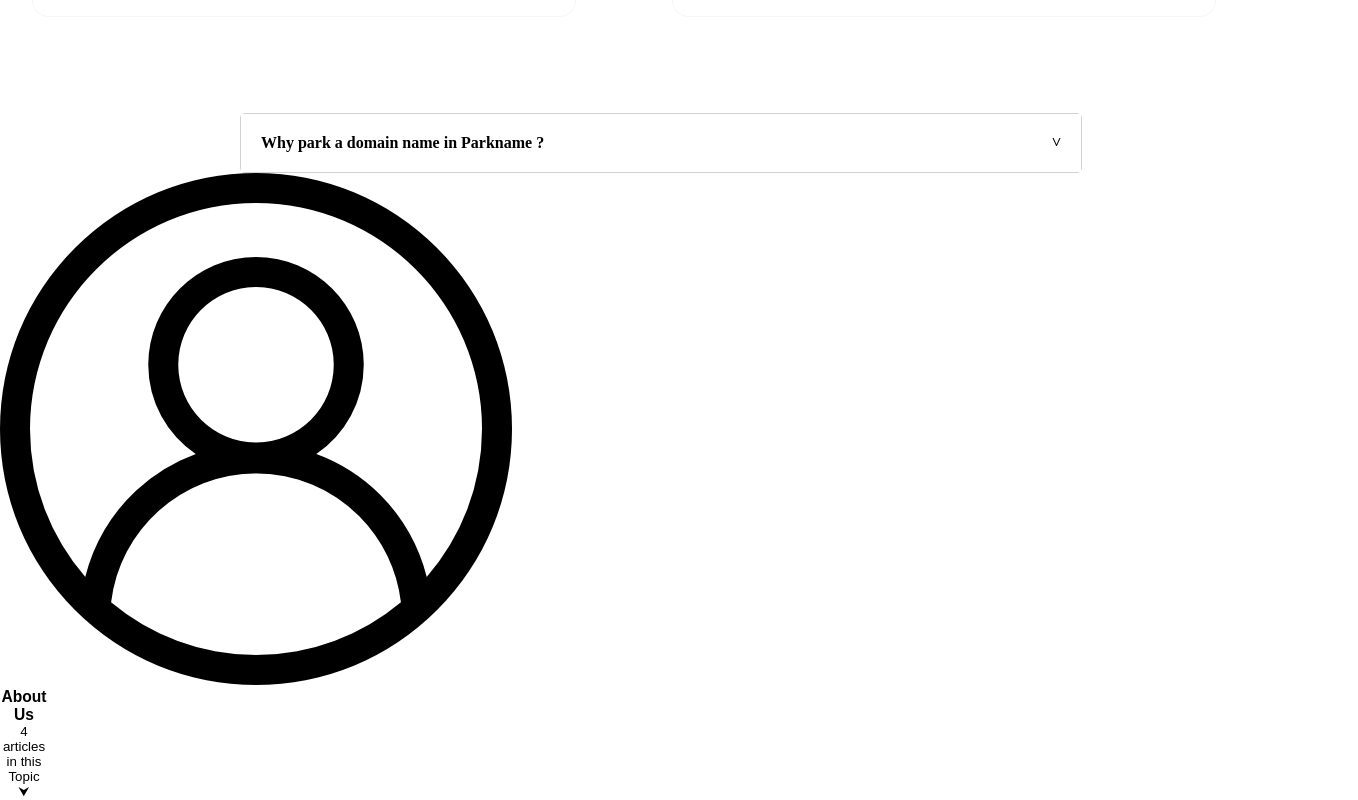
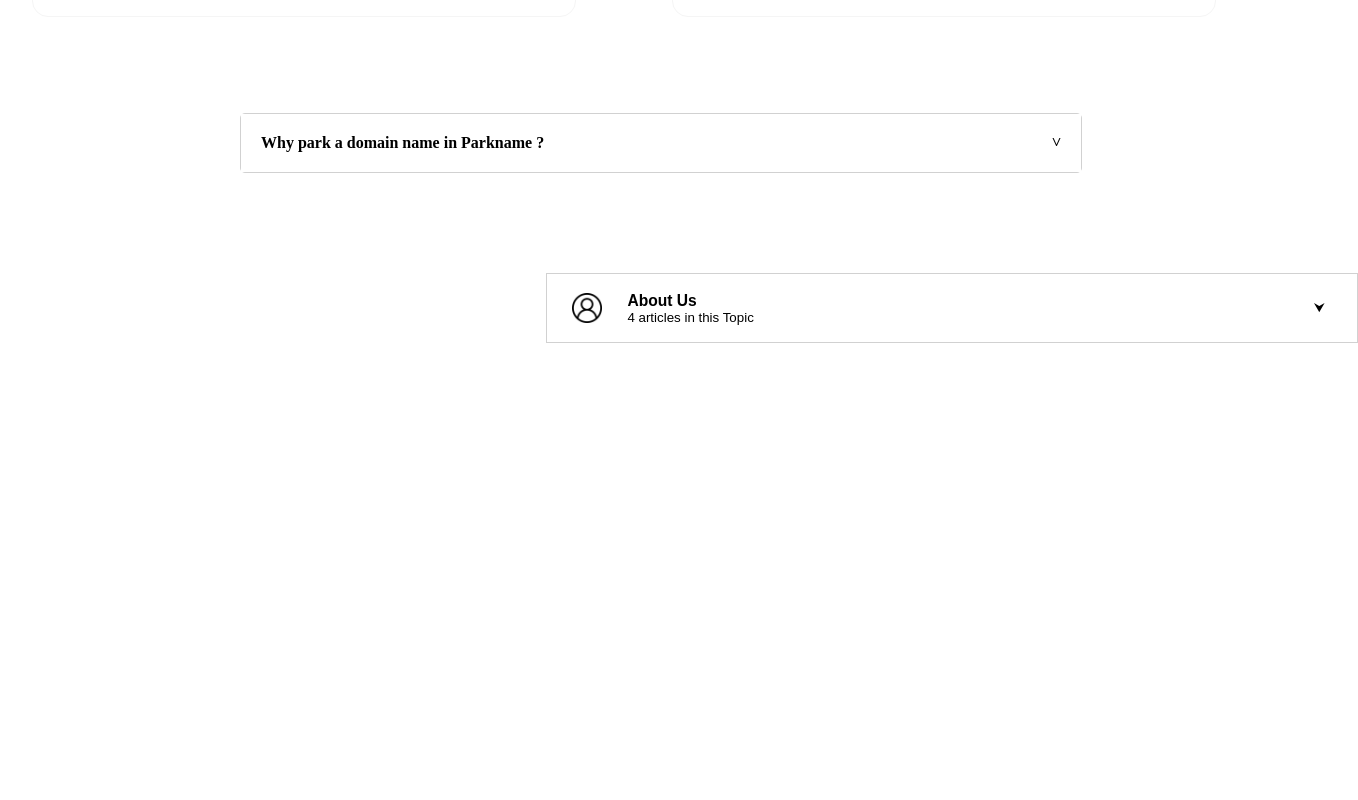
Before and after one commit to endrithashani/secondtask, a React (Create React App) app: page / in a window 1280 px wide. Shown: the part 1585-2385 px from the top of the page, 1358 px wide, since content can reach past the window. After the commit the page ends 1928 px from the top, so only its background shows below. Built offline with nearby package versions, Linux system fonts and the light colour scheme.

Commit message:
Add files via upload

```diff
--- a/src/index.css
+++ b/src/index.css
@@ -149,7 +149,6 @@
   cursor: pointer;
 }
 .container-nested{
-  margin-top:10rem;
   display:flex;
   justify-content:center;
   flex-direction: column;
@@ -174,7 +173,7 @@
 .titles p{
   color: black;
   font-size: 16px;
-  padding:10px;
+  margin-left: 10px;
   width:50rem;
 }
 .items{
@@ -185,3 +184,39 @@
 .items h4{
   font-weight: bold;
 }
+.about{
+  display:flex;
+  justify-content: space-between;
+  align-items: center;
+  width:51rem;
+  height:50px;
+  cursor: pointer;
+  border: 1px solid rgb(209, 209, 209);
+}
+.btn-toggle{
+  display:flex;
+  align-items: center;
+  flex-direction: row;
+  margin-left: 34.15rem;
+  margin-top: 100px;;
+  width:50.75rem;
+  height:70px;
+  padding:5px;
+  cursor: pointer;
+  border: 1px solid rgb(209, 209, 209);
+}
+.inside-button{
+  display:flex;
+  flex-direction: column;
+  justify-content: center;
+  margin-left: 25px;
+  text-align: left;
+}
+.App img{
+  margin-left: 20px;
+  width:30px;
+  height:30px;
+}
+.arrow{
+  margin-left: 35rem;
+}
```
